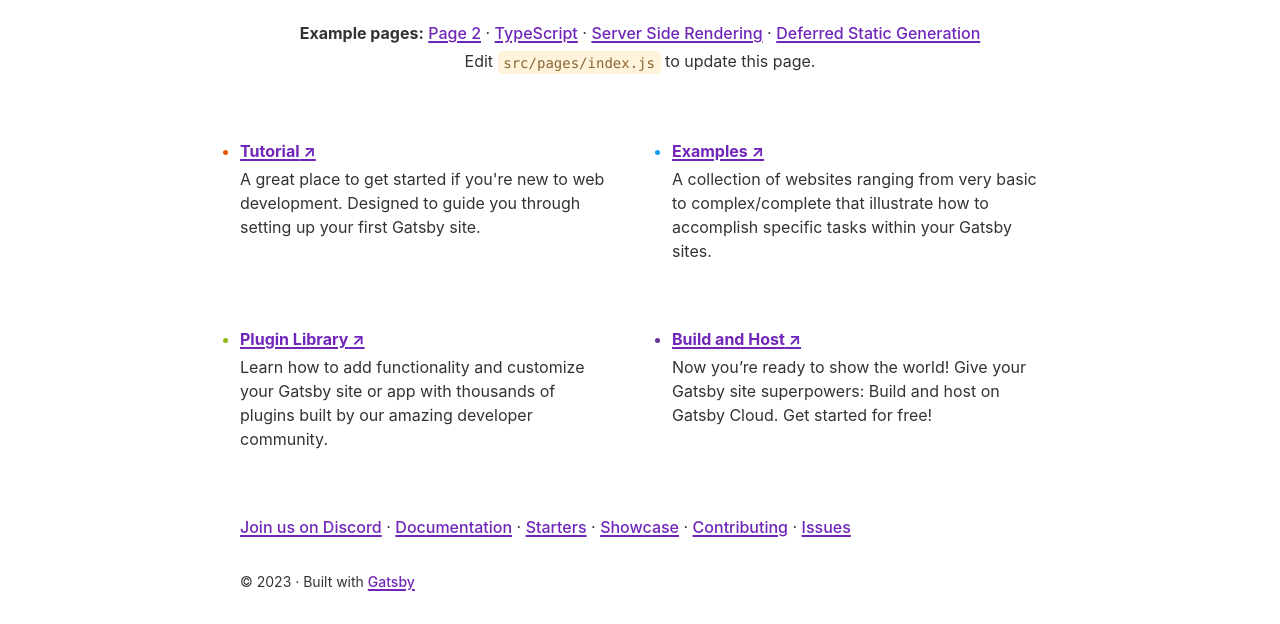
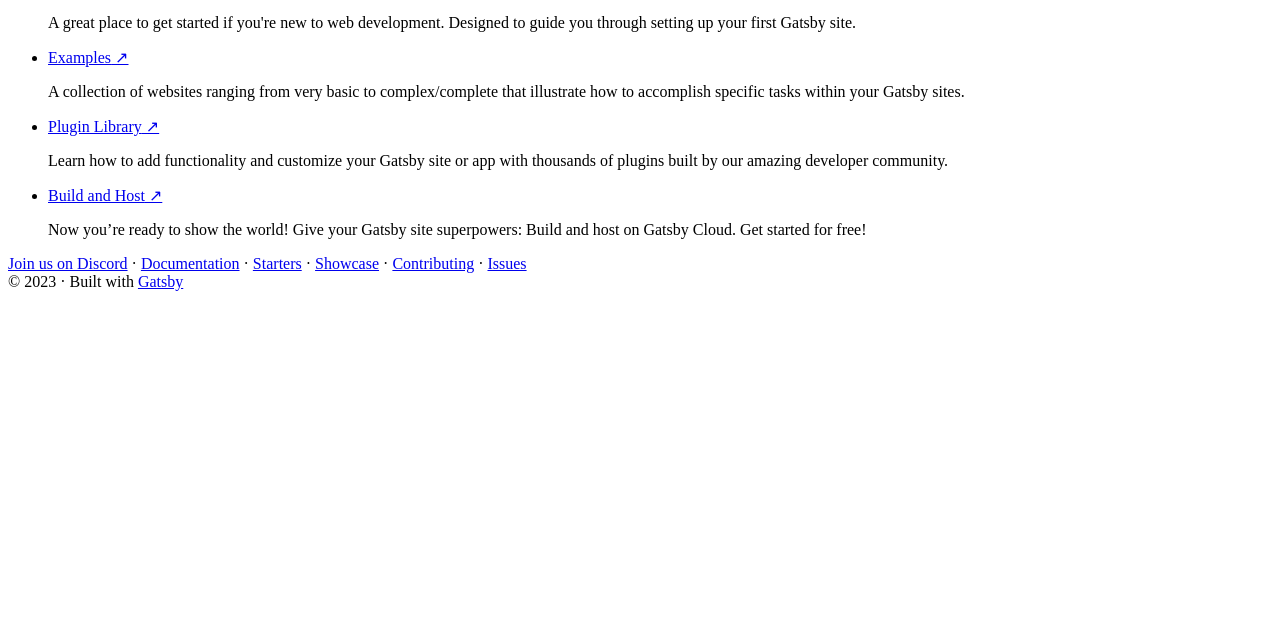
Before and after one commit to Pataco80/garderie-les-ptits-loups, a Gatsby site: page / in a window 1280 px wide. Shown: the part 235-859 px from the top of the page. After the commit the page ends 800 px from the top, so only its background shows below. Built offline with nearby package versions, Linux system fonts and the light colour scheme; Gatsby itself is replaced by a stand-in of ours.

Commit message:
Clean components

```diff
--- a/src/components/index.module.css
+++ /dev/null
@@ -1,54 +0,0 @@
-.list {
-  display: grid;
-  margin: 0;
-  /* https://css-tricks.com/responsive-layouts-fewer-media-queries/ */
-  --w: 280px;
-  --n: 2;
-  gap: var(--size-gap);
-  grid-template-columns: repeat(
-    auto-fit,
-    minmax(max(var(--w), 100%/ (var(--n) + 1) + 0.1%), 1fr)
-  );
-  margin-bottom: var(--size-gap);
-  margin-top: var(--size-gap);
-}
-
-.listItem {
-  margin: 0;
-}
-
-.listItem::marker {
-  color: #e95800;
-}
-
-.listItem:nth-child(2)::marker {
-  color: #159bf3;
-}
-
-.listItem:nth-child(3)::marker {
-  color: #8eb814;
-}
-
-.listItem:nth-child(4)::marker {
-  color: #663399;
-}
-
-.listItemLink {
-  color: var(--color-primary);
-  font-weight: bold;
-}
-
-.listItemDescription {
-  color: var(--color-text);
-  margin-bottom: 0;
-  margin-top: var(--space-1);
-}
-
-.textCenter {
-  text-align: center;
-}
-
-.intro {
-  max-width: none;
-  line-height: var(--line-height-loose);
-}
--- a/src/components/layout.css
+++ /dev/null
@@ -1,224 +0,0 @@
-:root {
-  --border-radius: 4px;
-  --color-text: #333;
-  --color-primary: #7026b9;
-  --color-code-bg: #fff4db;
-  --color-code: #8a6534;
-  --font-sans: -apple-system, BlinkMacSystemFont, "Segoe UI", Helvetica, Arial,
-    sans-serif, "Apple Color Emoji", "Segoe UI Emoji";
-  --font-mono: SFMono-Regular, Menlo, Monaco, Consolas, "Liberation Mono",
-    "Courier New", monospace;
-  --font-lg: 18px;
-  --font-md: 16px;
-  --font-sm: 14px;
-  --font-sx: 12px;
-  --line-height-loose: 1.75;
-  --line-height-normal: 1.5;
-  --line-height-dense: 1.1;
-  --space-1: 4px;
-  --space-2: 8px;
-  --space-3: 16px;
-  --space-4: 24px;
-  --space-5: 32px;
-  --space-6: 64px;
-  --size-content: 54rem;
-  --size-gutter: var(--space-5);
-  --size-gap: var(--space-6);
-}
-html {
-  -webkit-text-size-adjust: 100%;
-  box-sizing: border-box;
-  font: sans-serif;
-  font-size: var(--font-md);
-  line-height: var(--line-height-normal);
-  overflow-y: scroll;
-}
-body {
-  -moz-osx-font-smoothing: grayscale;
-  -webkit-font-smoothing: antialiased;
-  color: var(--color-text);
-  font-family: sans-serif;
-  font-family: var(--font-sans);
-  font-weight: normal;
-  margin: 0;
-  word-wrap: break-word;
-}
-a {
-  background-color: transparent;
-  color: var(--color-primary);
-  text-decoration: none;
-  font-weight: 500;
-  text-decoration: underline;
-  text-decoration-thickness: 1.5px;
-  text-underline-offset: 2px;
-}
-a:active,
-a:hover {
-  outline-width: 0;
-  text-decoration: none;
-}
-abbr[title] {
-  border-bottom: 1px dotted hsla(0, 0%, 0%, 0.5);
-  cursor: help;
-  text-decoration: none;
-}
-b,
-strong {
-  font-weight: inherit;
-  font-weight: bolder;
-}
-dfn {
-  font-style: italic;
-}
-h1 {
-  margin: 0;
-  margin-bottom: 3rem;
-  padding: 0;
-  line-height: var(--line-height-dense);
-  letter-spacing: -0.01em;
-}
-h1 > b {
-  color: var(--color-primary);
-}
-img {
-  border-style: none;
-  max-width: 100%;
-}
-code,
-kbd,
-pre,
-samp {
-  font-family: var(--font-mono);
-  font-size: 1em;
-  line-height: inherit;
-}
-hr {
-  box-sizing: content-box;
-  overflow: visible;
-  margin-left: 0;
-  margin-right: 0;
-  margin-top: 0;
-  padding: 0;
-  margin-bottom: calc(var(--space-4) - 1px);
-  background: hsla(0, 0%, 0%, 0.2);
-  border: none;
-  height: 1px;
-}
-* {
-  box-sizing: inherit;
-}
-*:before {
-  box-sizing: inherit;
-}
-*:after {
-  box-sizing: inherit;
-}
-hgroup,
-img,
-figure,
-fieldset,
-ul,
-ol,
-dl,
-dd,
-p {
-  margin: 0;
-  padding: 0;
-  margin-bottom: var(--space-4);
-}
-ul,
-ol {
-  margin-left: var(--space-4);
-  list-style-position: outside;
-  list-style-image: none;
-}
-pre {
-  margin-left: 0;
-  margin-right: 0;
-  margin-top: 0;
-  margin-bottom: var(--space-4);
-  font-size: 0.875rem;
-  line-height: var(--line-height-normal);
-  background: hsla(0, 0%, 0%, 0.04);
-  border-radius: var(--border-radius);
-  overflow: auto;
-  word-wrap: normal;
-  padding: var(--space-4);
-}
-b,
-strong,
-dt,
-th {
-  font-weight: bold;
-}
-li {
-  margin-bottom: calc(var(--space-4) / 2);
-}
-ol li,
-ul li {
-  padding-left: 0;
-}
-li > ol,
-li > ul {
-  margin-bottom: calc(var(--space-4) / 2);
-  margin-left: var(--space-4);
-  margin-top: calc(var(--space-4) / 2);
-}
-blockquote *:last-child {
-  margin-bottom: 0;
-}
-li *:last-child {
-  margin-bottom: 0;
-}
-p *:last-child {
-  margin-bottom: 0;
-}
-li > p {
-  margin-bottom: calc(var(--space-4) / 2);
-}
-p {
-  max-width: 680px;
-}
-code {
-  font-size: 0.875rem;
-}
-kbd {
-  font-size: 0.875rem;
-}
-samp {
-  font-size: 0.875rem;
-}
-abbr {
-  border-bottom: 1px dotted hsla(0, 0%, 0%, 0.5);
-  cursor: help;
-}
-acronym {
-  border-bottom: 1px dotted hsla(0, 0%, 0%, 0.5);
-  cursor: help;
-}
-tt,
-code {
-  background-color: var(--color-code-bg);
-  border-radius: var(--border-radius);
-  color: var(--color-code);
-  font-family: var(--font-mono);
-  padding-bottom: 0.25em;
-  padding-top: 0.25em;
-  word-break: normal;
-}
-pre code {
-  background: none;
-}
-code:before,
-code:after,
-tt:before,
-tt:after {
-  content: "\00a0";
-  letter-spacing: -0.2em;
-}
-pre code:before,
-pre code:after,
-pre tt:before,
-pre tt:after {
-  content: none;
-}
--- a/src/components/layout.js
+++ b/src/components/layout.js
@@ -9,7 +9,6 @@
 import { useStaticQuery, graphql } from "gatsby"
 
 import Header from "./header"
-import "./layout.css"
 
 const Layout = ({ children }) => {
   const data = useStaticQuery(graphql`
--- a/src/pages/index.js
+++ b/src/pages/index.js
@@ -4,7 +4,6 @@
 
 import Layout from "../components/layout"
 import Seo from "../components/seo"
-import * as styles from "../components/index.module.css"
 
 const links = [
   {
@@ -71,7 +70,7 @@
 
 const IndexPage = () => (
   <Layout>
-    <div className={styles.textCenter}>
+    <div>
       <StaticImage
         src="../images/example.png"
         loading="eager"
@@ -79,12 +78,11 @@
         quality={95}
         formats={["auto", "webp", "avif"]}
         alt=""
-        style={{ marginBottom: `var(--space-3)` }}
       />
       <h1>
         Welcome to <b>Gatsby!</b>
       </h1>
-      <p className={styles.intro}>
+      <p>
         <b>Example pages:</b>{" "}
         {samplePageLinks.map((link, i) => (
           <React.Fragment key={link.url}>
@@ -96,16 +94,11 @@
         Edit <code>src/pages/index.js</code> to update this page.
       </p>
     </div>
-    <ul className={styles.list}>
+    <ul>
       {links.map(link => (
-        <li key={link.url} className={styles.listItem}>
-          <a
-            className={styles.listItemLink}
-            href={`${link.url}${utmParameters}`}
-          >
-            {link.text} ↗
-          </a>
-          <p className={styles.listItemDescription}>{link.description}</p>
+        <li key={link.url}>
+          <a href={`${link.url}${utmParameters}`}>{link.text} ↗</a>
+          <p>{link.description}</p>
         </li>
       ))}
     </ul>
--- a/src/pages/using-ssr.js
+++ b/src/pages/using-ssr.js
@@ -16,7 +16,7 @@
         <code>dog.ceo/api/breed/shiba/images/random</code>:
       </p>
       <img
-        style={{ width: "320px", borderRadius: "var(--border-radius)" }}
+        style={{ width: "320px" }}
         alt="A random dog"
         src={serverData.message}
       />
```
Also changed, not shown: src/pages/using-typescript.tsx (deleted, +0 -56 lines).
